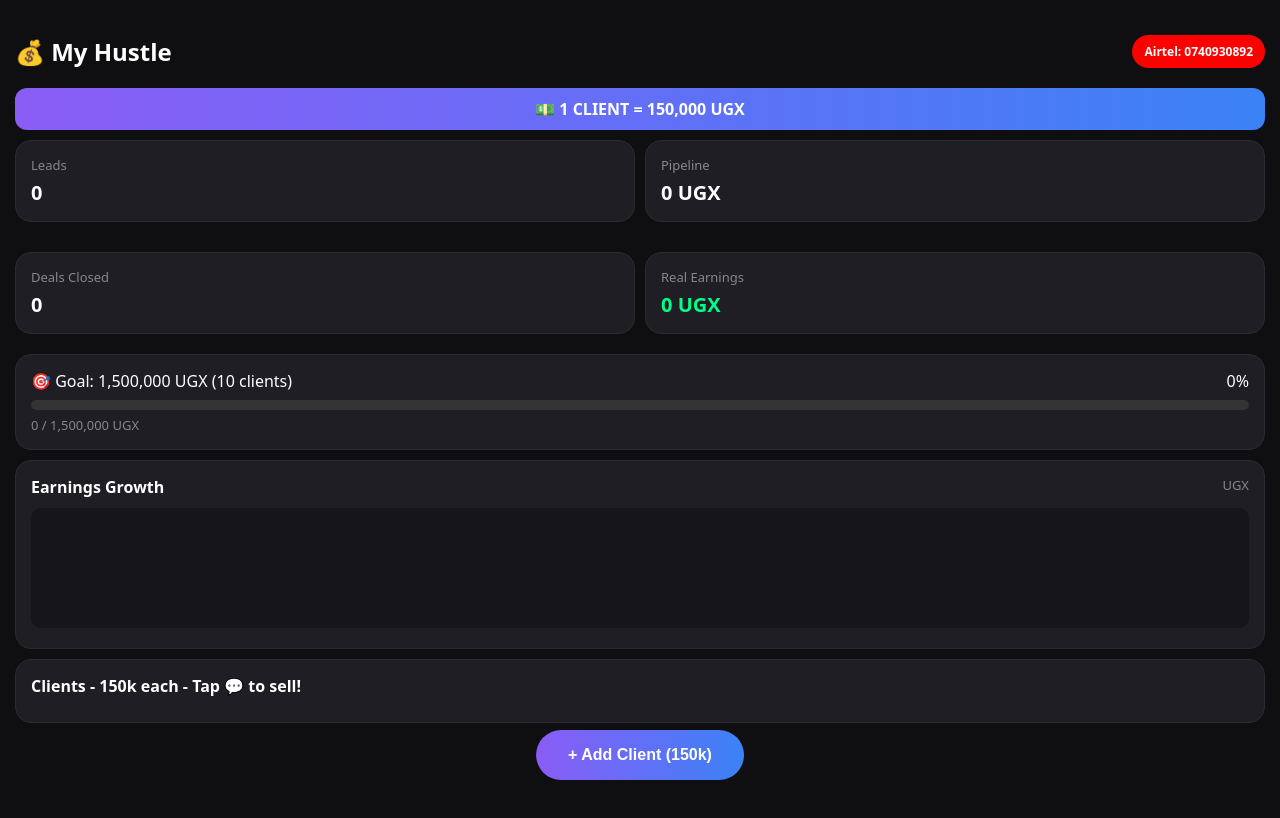
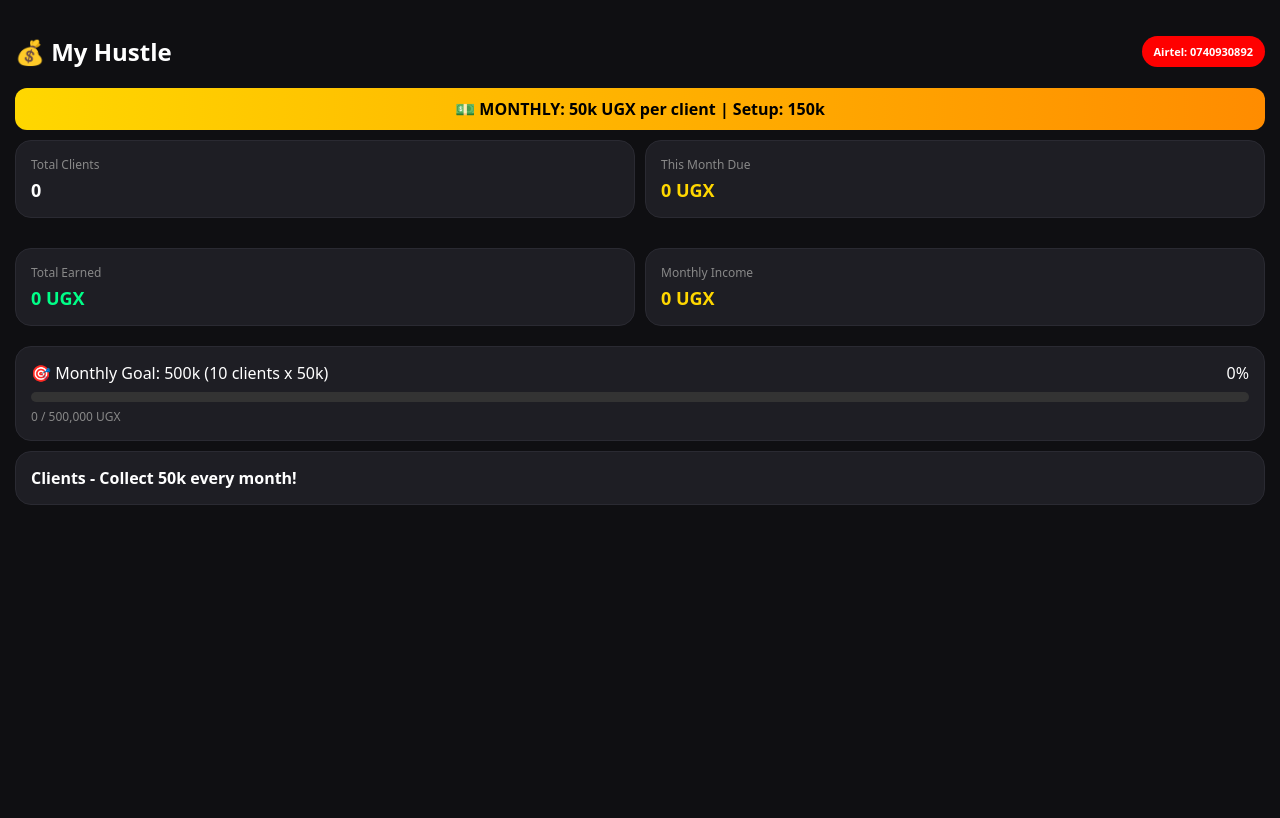
Before and after one commit to olivieelias1-commits/my-project, a plain HTML site: page index.html in a window 1280 px wide. Drawn offline with Linux system fonts and the light colour scheme.

Commit message:
Update index.html
Signed-off-by: olivieelias1-commits <olivieelias1@gmail.com>

```diff
--- a/index.html
+++ b/index.html
@@ -3,51 +3,32 @@
 <head>
 <meta charset="UTF-8">
 <meta name="viewport" content="width=device-width, initial-scale=1.0">
-<title>My Hustle - UGX 150k</title>
+<title>My Hustle - Monthly 50k</title>
 <style>
 body{background:#0f0f12;color:white;font-family:system-ui;padding:15px;margin:0;padding-bottom:90px}
 .top{display:flex;justify-content:space-between;align-items:center}
 .card{background:#1e1e24;border-radius:16px;padding:15px;margin:10px 0;border:1px solid #2a2a32}
 .grid{display:grid;grid-template-columns:1fr 1fr;gap:10px}
-.small{color:#888;font-size:13px}
-.big{font-size:20px;font-weight:bold;margin-top:5px}
+.small{color:#888;font-size:12px}
+.big{font-size:18px;font-weight:bold;margin-top:5px}
 .green{color:#00ff88}
 .bar{height:10px;background:#333;border-radius:10px;overflow:hidden;margin-top:8px}
 .fill{height:100%;background:linear-gradient(90deg,#8a5cf6,#3b82f6)}
-.lead{background:#2a2a32;border-radius:12px;padding:12px;margin:8px 0;display:flex;justify-content:space-between;align-items:center}
-.btn{position:fixed;bottom:20px;left:50%;transform:translateX(-50%);background:linear-gradient(90deg,#8a5cf6,#3b82f6);color:white;border:none;padding:16px 32px;border-radius:30px;font-weight:bold;font-size:16px}
-.wa{background:#25D366;color:white;border:none;padding:8px 10px;border-radius:10px;margin-left:5px;font-weight:bold}
-.momo{background:#ff0000;color:white;padding:8px 12px;border-radius:20px;font-size:12px;font-weight:bold}
-.price{background:#00ff88;color:#000;padding:3px 8px;border-radius:8px;font-weight:bold;font-size:12px}
+.lead{background:#2a2a32;border-radius:12px;padding:12px;margin:8px 0}
+.btn{position:fixed;bottom:20px;left:50%;transform:translateX(-50%);background:linear-gradient(90deg,#8a5cf6,#3b82f6);color:white;border:none;padding:16px 32px;border-radius:30px;font-weight:bold}
+.wa{background:#25D366;color:white;border:none;padding:6px 10px;border-radius:10px;font-weight:bold}
+.momo{background:#ff0000;color:white;padding:8px 12px;border-radius:20px;font-size:11px;font-weight:bold}
+.monthly{background:#FFD700;color:#000;padding:6px 10px;border-radius:10px;font-weight:bold;border:none;margin-top:5px;width:100%}
 </style>
 </head>
 <body>
 <div class="top"><h2>💰 My Hustle</h2><div class="momo">Airtel: 0740930892</div></div>
-<div style="background:linear-gradient(90deg,#8a5cf6,#3b82f6);border-radius:12px;padding:10px;text-align:center;font-weight:bold">💵 1 CLIENT = 150,000 UGX</div>
+<div style="background:linear-gradient(90deg,#FFD700,#FF8C00);color:#000;border-radius:12px;padding:10px;text-align:center;font-weight:bold">💵 MONTHLY: 50k UGX per client | Setup: 150k</div>
 <div class="grid">
-<div class="card"><div class="small">Leads</div><div class="big" id="leads">0</div></div>
-<div class="card"><div class="small">Pipeline</div><div class="big" id="pipe">0 UGX</div></div>
-<div class="card"><div class="small">Deals Closed</div><div class="big" id="deals">0</div></div>
-<div class="card"><div class="small">Real Earnings</div><div class="big green" id="earn">0 UGX</div></div>
+<div class="card"><div class="small">Total Clients</div><div class="big" id="leads">0</div></div>
+<div class="card"><div class="small">This Month Due</div><div class="big" style="color:#FFD700" id="due">0 UGX</div></div>
+<div class="card"><div class="small">Total Earned</div><div class="big green" id="earn">0 UGX</div></div>
+<div class="card"><div class="small">Monthly Income</div><div class="big" style="color:#FFD700" id="monthly">0 UGX</div></div>
 </div>
-<div class="card">
-<div style="display:flex;justify-content:space-between"><span>🎯 Goal: 1,500,000 UGX (10 clients)</span><span id="pct">0%</span></div>
-<div class="bar"><div class="fill" id="fill" style="width:0%"></div></div>
-<div class="small" style="margin-top:6px" id="goalTxt">0 / 1,500,000 UGX</div>
-</div>
-<div class="card"><div style="display:flex;justify-content:space-between"><b>Earnings Growth</b><span class="small">UGX</span></div><canvas id="chart" height="120" style="width:100%;height:120px;background:#15151b;border-radius:10px;margin-top:10px"></canvas></div>
-<div class="card"><b>Clients - 150k each - Tap 💬 to sell!</b><div id="list" style="margin-top:10px"></div></div>
-<button class="btn" onclick="addLead()">+ Add Client (150k)</button>
-<script>
-let data=JSON.parse(localStorage.getItem('hustle_ugx')||'[{"name":"Sembabule Chicken Grill","value":150000,"status":"new"},{"name":"Kakumiro Saloon","value":150000,"status":"new"},{"name":"Local Shop","value":70000,"status":"closed"}]');
-function render(){
-let total=data.reduce((a,b)=>a+b.value,0);
-let closed=data.filter(d=>d.status=='closed');
-let earned=closed.reduce((a,b)=>a+b.value,0);
-document.getElementById('leads').innerText=data.length;
-document.getElementById('pipe').innerText=total.toLocaleString()+' UGX';
-document.getElementById('deals').innerText=closed.length;
-document.getElementById('earn').innerText=earned.toLocaleString()+' UGX';
-let p=Math.min(100,Math.round(earned/1500000*100));
-document.getElementById('pct').innerText=p+'%';
-document
+<div class="card"><div style="display:flex;justify-content:space-between"><span>🎯 Monthly Goal: 500k (10 clients x 50k)</span><span id="pct">0%</span></div><div class="bar"><div class="fill" id="fill" style="width:0%"></div></div><div class="small" style="margin-top:6px" id="goalTxt">0 / 500,000 UGX</div></div>
+<div class="card"><b>Clients - Collect 50k every month!</b><div id="list" style="margin-top:10px
```
